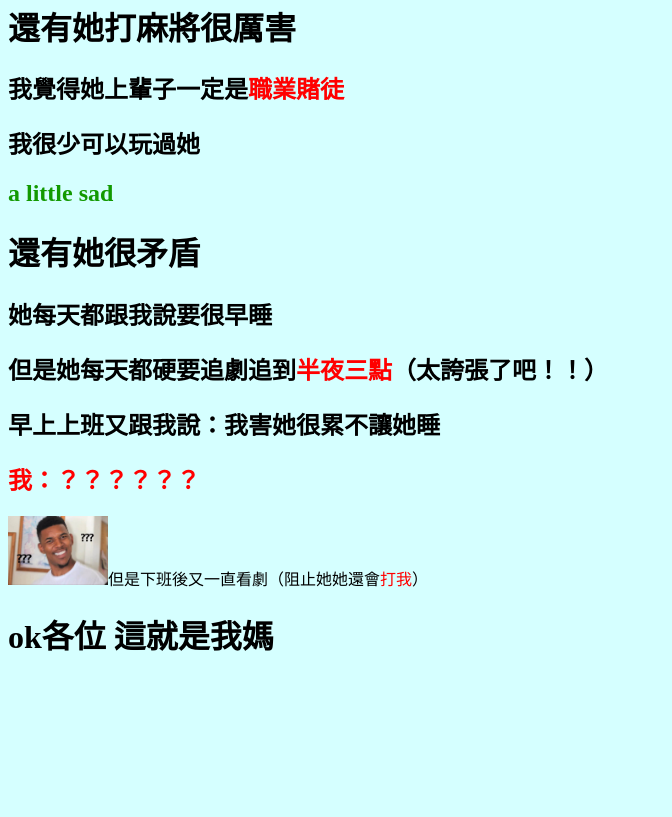
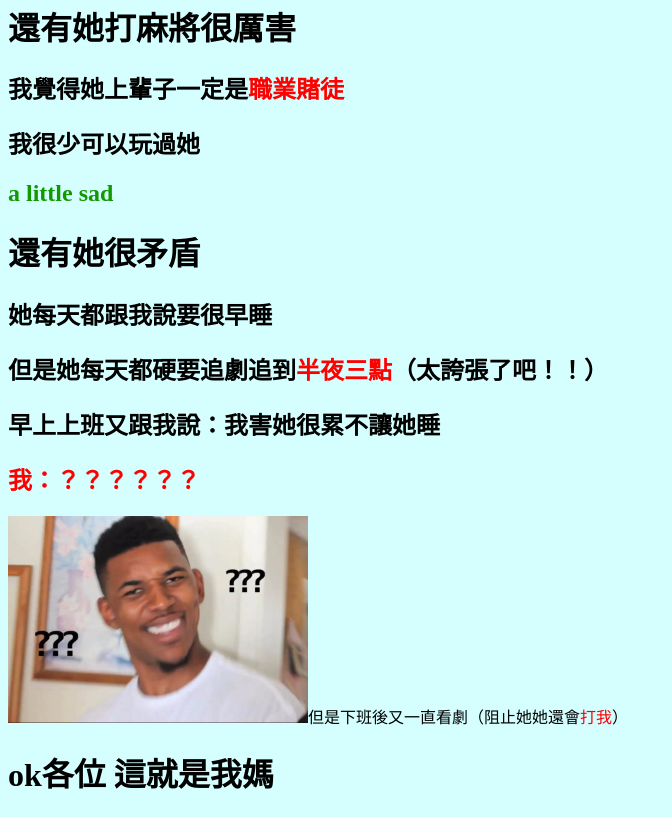
Before and after one commit to tina93813/tina93813.github.io, a plain HTML site: page index.html in a window 1280 px wide. Shown: the part 1561-2378 px from the top of the page, without its empty margins (0-672 px from the left). Before the commit the page ends 2240 px from the top, so only its background shows below. Drawn offline with Linux system fonts and the light colour scheme.

Commit message:
Update index.html

```diff
--- a/index.html
+++ b/index.html
@@ -28,7 +28,7 @@
     <h2>但是她每天都硬要追劇追到<span style="color:rgb(255, 0, 0) ;">半夜三點</span>（太誇張了吧！！）</h2>
     <h2>早上上班又跟我說：我害她很累不讓她睡</h2>
     <h2><span style="color:rgb(255, 0, 0) ;">我：？？？？？？</span></h2>
-    <img src="e99e6b5e-ca6c-4c19-87b7-dfd63db6381a_m.jpg" style="width: 100px;>
+    <img src="e99e6b5e-ca6c-4c19-87b7-dfd63db6381a_m.jpg" style="width: 300px;>
     <h2>但是下班後又一直看劇（阻止她她還會<span style="color:rgb(255, 0, 0) ;">打我</span>）</h2>
     <h1>ok各位 這就是我媽</h1>
 
```
